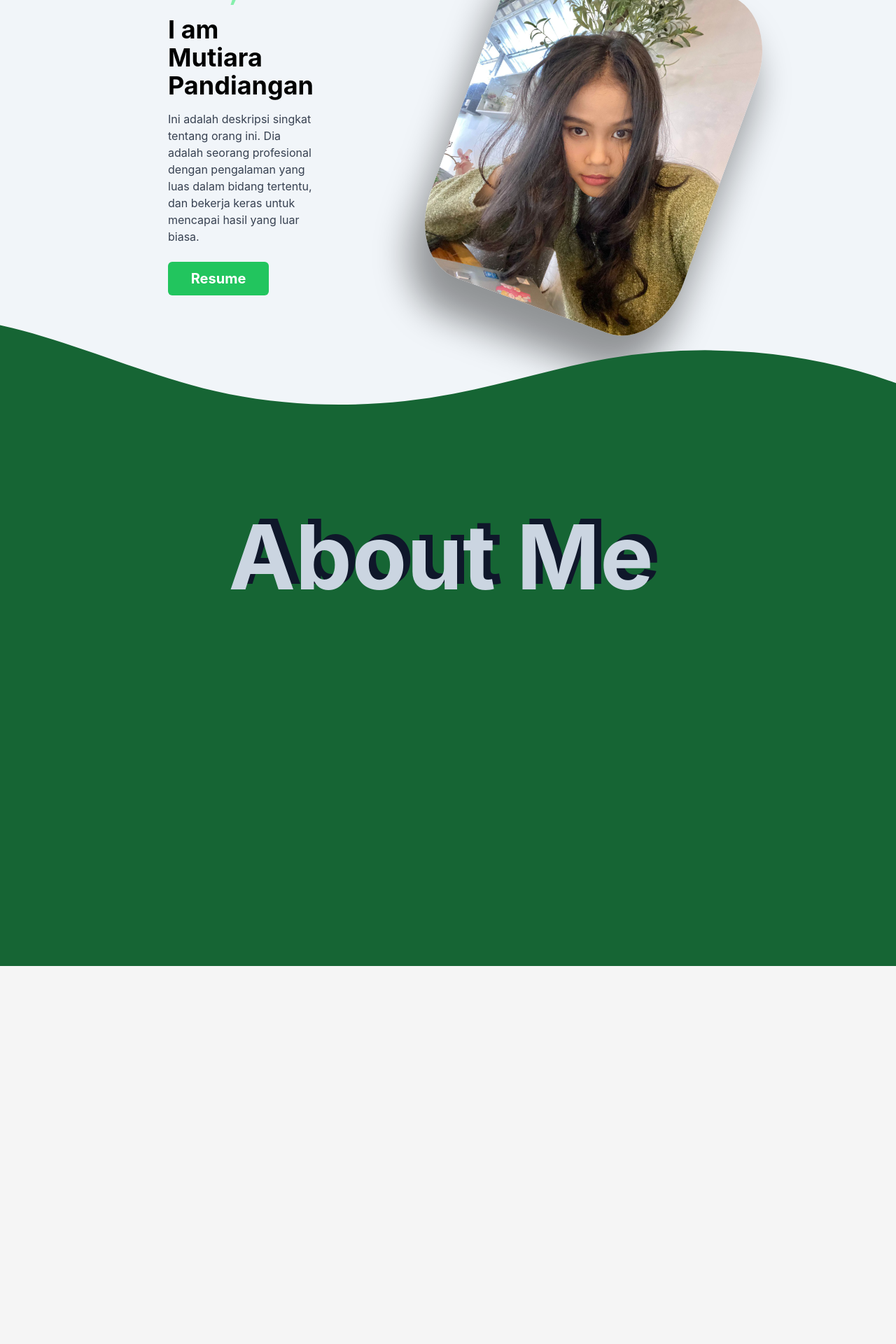
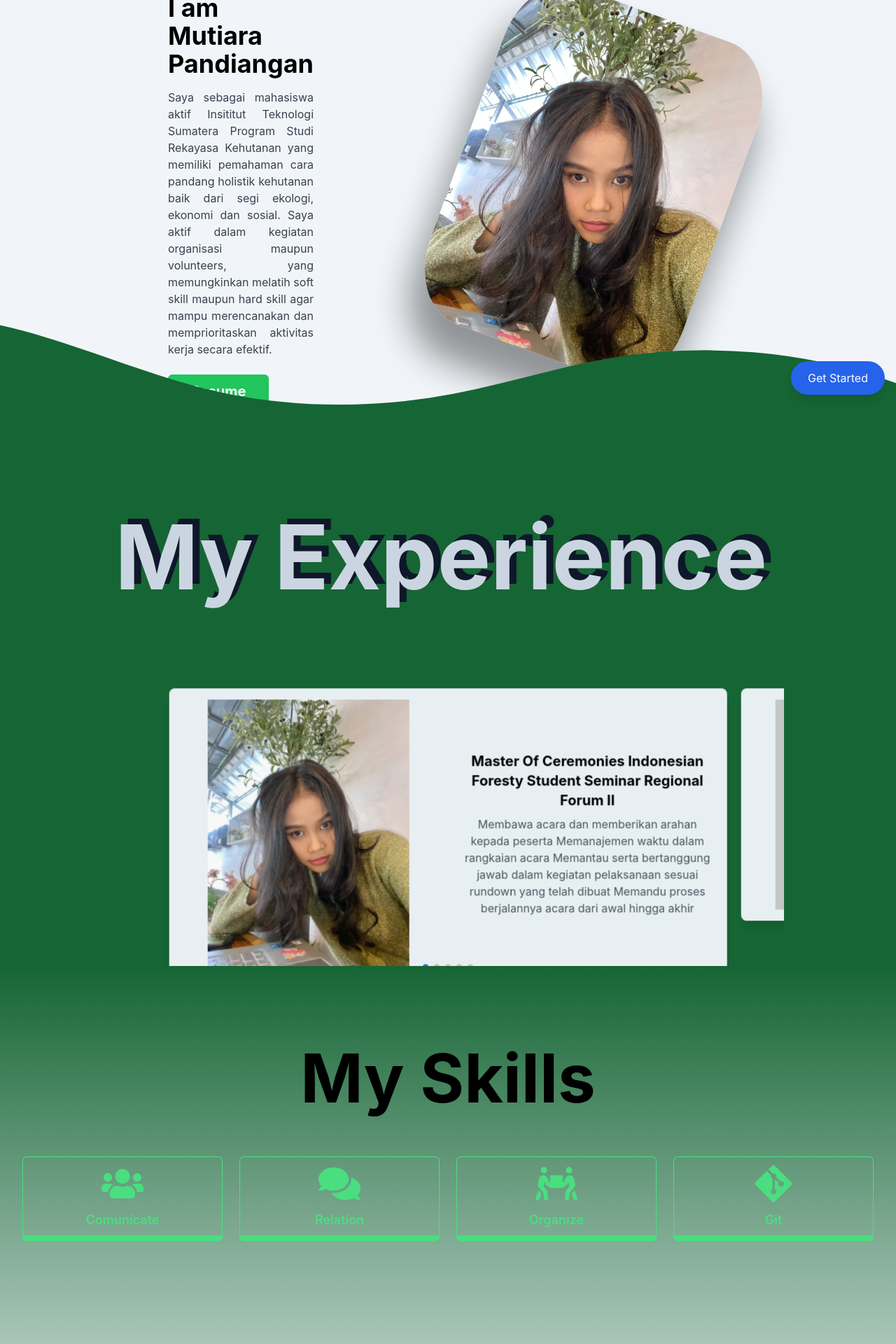
Before and after one commit to wheelyu/Mutiara-porto, a React (Create React App) app: page / in a window 1280 px wide. Shown: the part 220-2140 px from the top of the page at 70% size. Before the commit the page ends 1600 px from the top, so only its background shows below. Built offline with nearby package versions, Linux system fonts and the light colour scheme.

Commit message:
fwat muatiara

```diff
--- a/package.json
+++ b/package.json
@@ -14,10 +14,11 @@
     "framer-motion": "^11.5.5",
     "react": "^18.3.1",
     "react-dom": "^18.3.1",
+    "react-icons": "^5.3.0",
     "react-router-dom": "^6.26.2",
     "react-scripts": "5.0.1",
     "react-type-animation": "^3.2.0",
-    "sweetalert2": "^11.14.1",
+    "sweetalert2": "^11.14.4",
     "swiper": "^11.1.14",
     "web-vitals": "^2.1.4"
   },
--- a/src/App.js
+++ b/src/App.js
@@ -3,7 +3,10 @@ import Navbar from "./components/Navbar";
 import CustomShapeDivider from "./components/CustomShapeDivider";
 import ContentWithImage from "./components/content";
 import About from "./components/about";
+import Contact from "./components/contact";
 import React from "react";
+import StickyCtaButton from "./components/ctaButton";
+import Swal from "sweetalert2";
 function App() {
   const [isLoading, setIsLoading] = React.useState(true);
   React.useEffect(() => {
@@ -19,13 +22,24 @@ function App() {
       </div>
     );
   }
-
+  const handleClick = () => {
+    Swal.fire({
+      title: "Sweet!",
+      text: "Modal with a custom image.",
+      imageUrl: "muti.jpg",
+      imageWidth: 400,
+      imageHeight: 500,
+      imageAlt: "Custom image",
+    });
+  };
   return (
     <div className="App">
       <Navbar />
       <ContentWithImage />
       <CustomShapeDivider />
       <About />
+      <Contact />
+      <StickyCtaButton label="Get Started" onClick={handleClick} />
     </div>
   );
 }
--- a/src/components/Navbar.js
+++ b/src/components/Navbar.js
@@ -34,7 +34,7 @@ const Navbar = () => {
       <div className="container mx-auto flex justify-between items-center">
         <div className="hidden md:flex space-x-6">
           <a
-            href="/"
+            href="#home"
             className={`transition-all  py-2 rounded ${
               isScrolled
                 ? "text-white hover-lines px-5  "
@@ -44,7 +44,7 @@ const Navbar = () => {
             Home
           </a>
           <a
-            href="/about"
+            href="#about"
             className={`transition-all px-3 py-2 ${
               isScrolled
                 ? "text-white hover-lines"
@@ -54,19 +54,19 @@ const Navbar = () => {
             About
           </a>
           <a
-            href="/contact"
+            href="#skill"
             className={`transition-all px-3 py-2 ${
               isScrolled
                 ? "text-white hover-lines"
                 : "text-green-500 px-3 hover-line"
             }`}
           >
-            Contact
+            Skill
           </a>
         </div>
         <div className="hidden md:flex space-x-6">
           <a
-            href=""
+            href="https://www.instagram.com/tiarapnd_?utm_source=ig_web_button_share_sheet&igsh=ZDNlZDc0MzIxNw=="
             className={`text-xl ${
               isScrolled
                 ? "text-white hover:text-pink-600 transition-all duration-300 hover:bg-white px-2 py-1 rounded-full"
--- a/src/components/about.js
+++ b/src/components/about.js
@@ -1,6 +1,7 @@
 import React, { useEffect } from "react";
 import AOS from "aos";
 import "aos/dist/aos.css";
+import Swiper from "./swiper";
 // import { TypeAnimation } from "react-type-animation";
 // import { motion } from "framer-motion";
 // Jika Anda ingin mengimpor modul tambahan
@@ -14,13 +15,26 @@ const About = () => {
     });
   }, []);
   return (
-    <div className="bg-green-800 h-screen relative z-20 ">
-      <div data-aos="fade-up" className="">
+    <div className="bg-green-800 h-screen relative z-20 " id="about">
+      <div
+        data-aos="fade-up"
+        data-aos-duration="2000"
+        data-aos-ease="ease-in-out"
+        className=""
+      >
         <div className="h-36"></div>
-        <h1 className="text-9xl font-bold text-slate-900 mt">About Me</h1>
+        <h1 className="text-9xl font-bold text-slate-900 mt">My Experience</h1>
         <h1 className="text-9xl font-bold text-slate-300 relative top-[-120px] left-[-10px]">
-          About Me
+          My Experience
         </h1>
+      </div>
+      <div
+        data-aos="fade-up"
+        data-aos-duration="2000"
+        data-aos-delay="1000"
+        data-aos-ease="ease-in-out"
+      >
+        <Swiper />
       </div>
     </div>
   );
--- /dev/null
+++ b/src/components/contact.js
@@ -0,0 +1,69 @@
+// SkillSection.js
+import React from "react";
+import Swal from "sweetalert2";
+import AOS from "aos";
+import { FaReact, FaNodeJs, FaBootstrap, FaGitAlt } from "react-icons/fa"; // Ikon contoh
+import { FaUsers, FaComments, FaPeopleCarry } from "react-icons/fa";
+const skills = [
+  {
+    name: "Comunicate",
+    icon: <FaUsers />,
+    description: "React is a JavaScript library for building user interfaces.",
+  },
+  {
+    name: "Relation",
+    icon: <FaComments />,
+    description:
+      "Node.js is a JavaScript runtime built on Chrome's V8 JavaScript engine.",
+  },
+  {
+    name: "Organize",
+    icon: <FaPeopleCarry />,
+    description:
+      "Bootstrap is a CSS framework for developing responsive websites.",
+  },
+  {
+    name: "Git",
+    icon: <FaGitAlt />,
+    description: "Git is a distributed version control system.",
+  },
+];
+
+const SkillSection = () => {
+  // Fungsi untuk menampilkan modal dengan SweetAlert2
+  const showSkillInfo = (skill) => {
+    Swal.fire({
+      title: skill.name,
+      text: skill.description,
+      icon: "info",
+      confirmButtonText: "OK",
+    });
+  };
+
+  return (
+    <div
+      className="min-h-screen bg-gradient-to-b from-green-800 to-slate-100 p-8 relative z-20"
+      id="skill"
+    >
+      <h2 className="text-8xl font-bold text-center mb-8 pt-20 pb-8">
+        My Skills
+      </h2>
+      <div className="grid grid-cols-2 md:grid-cols-4 gap-6">
+        {skills.map((skill, index) => (
+          <button
+            key={index}
+            onClick={() => showSkillInfo(skill)}
+            data-aos="fade-up"
+            data-aos-delay={index * 200}
+            className="flex flex-col items-center justify-center p-6  text-green-400 hover:text-white border border-green-400 hover:border-white border-b-8 font-medium overflow-hidden relative px-4 py-2 rounded-md hover:brightness-150 hover:border-t-8 hover:border-b active:opacity-75 outline-none duration-300 group"
+          >
+            <div className="text-6xl mb-2">{skill.icon}</div>
+            <span className="text-lg font-semibold">{skill.name}</span>
+          </button>
+        ))}
+      </div>
+    </div>
+  );
+};
+
+export default SkillSection;
--- a/src/components/content.js
+++ b/src/components/content.js
@@ -2,8 +2,14 @@ import React from "react";
 import { TypeAnimation } from "react-type-animation";
 import { motion } from "framer-motion";
 const ContentWithImage = () => {
+  const handleDownload = () => {
+    const link = document.createElement("a");
+    link.href = "CV.pdf";
+    link.download = "CV.pdf";
+    link.click();
+  };
   return (
-    <div className="bg-slate-100 h-screen overflow-hidden ">
+    <div className="bg-slate-100 h-screen overflow-hidden " id="home">
       <div className="flex flex-col md:flex-row items-center justify-between p-6 md:p-40 mx-20 fixed z-0">
         {/* Teks di sebelah kiri */}
         <motion.div
@@ -46,17 +52,23 @@ const ContentWithImage = () => {
               />
             </p>
             <h2 className="text-4xl font-bold mb-4">I am Mutiara Pandiangan</h2>
-            <p className="text-gray-700 mb-6 w-max-md">
-              Ini adalah deskripsi singkat tentang orang ini. Dia adalah seorang
-              profesional dengan pengalaman yang luas dalam bidang tertentu, dan
-              bekerja keras untuk mencapai hasil yang luar biasa.
+            <p className="text-gray-700 mb-6 w-max-md text-justify">
+              Saya sebagai mahasiswa aktif Insititut Teknologi Sumatera Program
+              Studi Rekayasa Kehutanan yang memiliki pemahaman cara pandang
+              holistik kehutanan baik dari segi ekologi, ekonomi dan sosial.
+              Saya aktif dalam kegiatan organisasi maupun volunteers, yang
+              memungkinkan melatih soft skill maupun hard skill agar mampu
+              merencanakan dan memprioritaskan aktivitas kerja secara efektif.
             </p>
-            <button class="overflow-hidden relative w-36 p-2 h-12 bg-green-500 text-white border-none rounded-md text-xl font-bold cursor-pointer  z-0 group">
+            <button
+              className="overflow-hidden relative w-36 p-2 h-12 bg-green-500 text-white border-none rounded-md text-xl font-bold cursor-pointer z-0 group active:translate-y-[5px] transition-all ease-in-out duration-200"
+              onClick={handleDownload}
+            >
               Resume
-              <span class="absolute w-40 h-32 -top-8 -left-2 bg-green-200 rotate-12 transform scale-x-0 group-hover:scale-x-100 transition-transform group-hover:duration-500 duration-1000 origin-left"></span>
-              <span class="absolute w-40 h-32 -top-8 -left-2 bg-green-400 rotate-12 transform scale-x-0 group-hover:scale-x-100 transition-transform group-hover:duration-700 duration-700 origin-left"></span>
-              <span class="absolute w-40 h-32 -top-8 -left-2 bg-green-700 rotate-12 transform scale-x-0 group-hover:scale-x-100 transition-transform group-hover:duration-1000 duration-500 origin-left"></span>
-              <span class="group-hover:opacity-100 group-hover:duration-1000 duration-100 opacity-0 absolute top-2.5 left-6 ">
+              <span className="absolute w-40 h-32 -top-8 -left-2 bg-green-200 rotate-12 transform scale-x-0 group-hover:scale-x-100 transition-transform group-hover:duration-500 duration-1000 origin-left"></span>
+              <span className="absolute w-40 h-32 -top-8 -left-2 bg-green-400 rotate-12 transform scale-x-0 group-hover:scale-x-100 transition-transform group-hover:duration-700 duration-700 origin-left"></span>
+              <span className="absolute w-40 h-32 -top-8 -left-2 bg-green-700 rotate-12 transform scale-x-0 group-hover:scale-x-100 transition-transform group-hover:duration-1000 duration-500 origin-left"></span>
+              <span className="group-hover:opacity-100 group-hover:duration-1000 duration-100 opacity-0 absolute top-2.5 left-6 ">
                 Download
               </span>
             </button>
--- /dev/null
+++ b/src/components/ctaButton.js
@@ -0,0 +1,15 @@
+// StickyCtaButton.js
+import React from "react";
+
+const StickyCtaButton = ({ label, onClick }) => {
+  return (
+    <button
+      onClick={onClick}
+      className="fixed bottom-4 right-4 px-6 py-3 bg-blue-600 text-white rounded-full shadow-lg hover:bg-blue-700 transition-colors duration-300 z-50"
+    >
+      {label}
+    </button>
+  );
+};
+
+export default StickyCtaButton;
```
Also changed, not shown: src/components/swiper.js (added), 2 other files (tests, documents, lock files or other folders).
